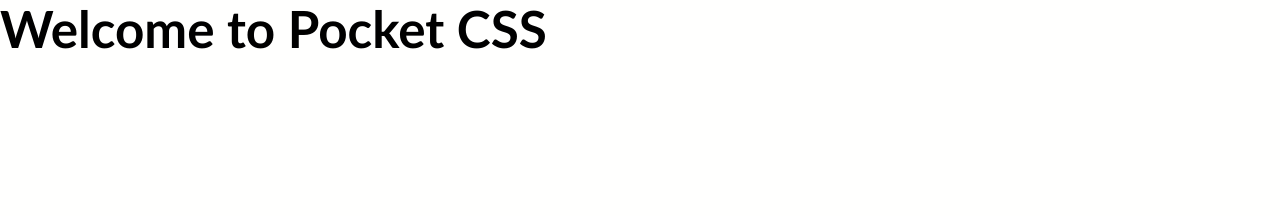
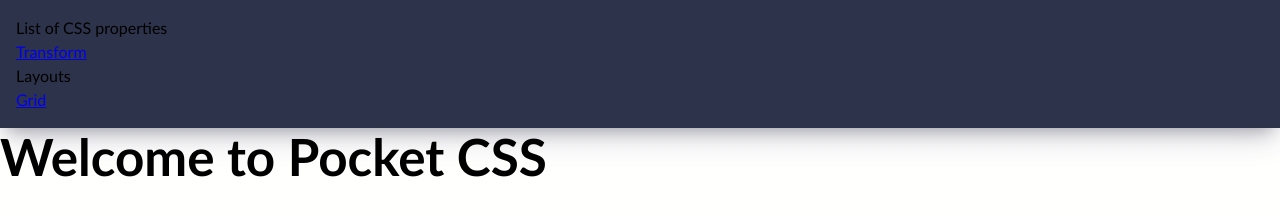
Before and after one commit to AirdenDev/pocket-css, a website built with Vite: page index.html in a window 1280 px wide. Built offline with nearby package versions, Linux system fonts and the light colour scheme.

Commit message:
feat: Created NavbarElement

```diff
--- /dev/null
+++ b/app/core/utils/utils.js
@@ -0,0 +1,3 @@
+export function setStyle(importStyle) {
+    return `<style> ${importStyle}</style>`;
+  }
--- /dev/null
+++ b/app/features/navbar/NavbarElement.css
@@ -0,0 +1,11 @@
+.nav {
+    background-color: var(--bg-secondary);
+    padding: 1rem;
+
+    box-shadow: rgba(50, 50, 93, 0.25) 0px 13px 27px -5px, rgba(0, 0, 0, 0.3) 0px 8px 16px -8px;
+
+}
+
+.nav > .nav__items {
+    list-style: none;
+}
--- /dev/null
+++ b/app/features/navbar/NavbarElement.js
@@ -0,0 +1,25 @@
+import { setStyle } from '../../core/utils/utils';
+
+export class NavbarElement extends HTMLElement {
+    constructor(){
+        super();
+    }
+
+    connectedCallback(){
+        this.innerHTML = /*html*/
+        `${ setStyle('@import "app/features/navbar/NavbarElement.css";') }
+        <nav class="nav">
+            <ul class="nav__items"> List of CSS properties
+                <li><a href="features/transform/transform.html"> Transform </a></li>
+            </ul>
+            <ul class="nav__items"> Layouts
+                <li> <a href="features/layouts/grid/grid.html"> Grid </a></li>
+            </ul>
+        </nav>
+        `;
+
+    }
+
+}
+
+customElements.define("app-navbar", NavbarElement);
--- a/index.html
+++ b/index.html
@@ -7,6 +7,7 @@
     <title>Vite App</title>
   </head>
   <body>
+    <app-navbar></app-navbar>
     <app-head></app-head>
     <script type="module" src="/main.js"></script>
   </body>
```
